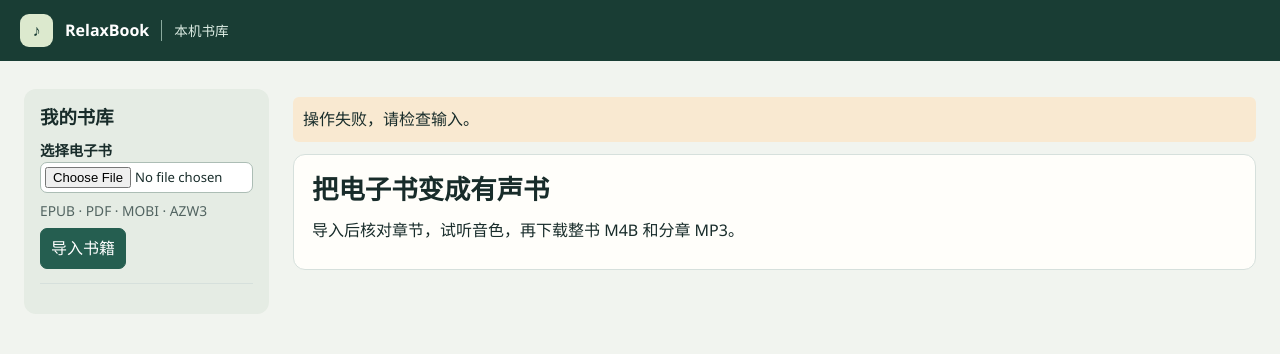
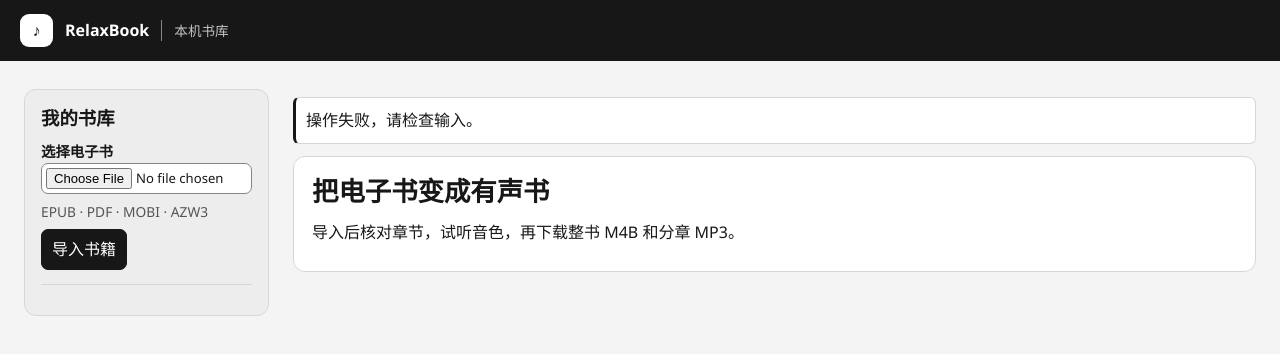
Before and after one commit to imluogd/relaxbook, a plain HTML site: page relaxbook/static/index.html in a window 1280 px wide. Drawn offline with Linux system fonts and the light colour scheme; no server answers.

Commit message:
Use a monochrome RelaxBook palette

```diff
--- a/relaxbook/static/index.html
+++ b/relaxbook/static/index.html
@@ -4,7 +4,7 @@
   <meta charset="utf-8">
   <meta name="viewport" content="width=device-width,initial-scale=1">
   <title>RelaxBook</title>
-  <link rel="stylesheet" href="/static/style.css">
+  <link rel="stylesheet" href="/static/style.css?v=2">
   <script src="/static/app.js" defer></script>
 </head>
 <body>
--- a/relaxbook/static/style.css
+++ b/relaxbook/static/style.css
@@ -1,30 +1,50 @@
 * { box-sizing: border-box; }
-:root { color-scheme: light; --ink: #182c2a; --muted: #526461; --line: #d6e0dc; --paper: #fffefa; --brand: #255e50; }
-body { margin: 0; font: 16px/1.55 "Segoe UI", "Microsoft YaHei", system-ui, sans-serif; color: var(--ink); background: #f1f4ef; }
-header { display: flex; align-items: center; gap: 12px; padding: 14px max(20px, calc((100% - 1250px)/2)); color: white; background: #193d34; }
-.mark { display: grid; place-items: center; color: #193d34; background: #dce9ce; border-radius: 9px; width: 33px; height: 33px; }
-.local { border-left: 1px solid #8aaa9e; padding-left: 12px; color: #deeee5; font-size: .85rem; }
+:root {
+  color-scheme: light;
+  --ink: #171717;
+  --muted: #555;
+  --canvas: #f4f4f4;
+  --paper: #fff;
+  --surface: #ededed;
+  --line: #d7d7d7;
+  --control-line: #858585;
+  --hover: #f0f0f0;
+  --selected: #e6e6e6;
+  --brand-hover: #373737;
+  --on-dark-muted: #c4c4c4;
+  accent-color: var(--ink);
+}
+body { margin: 0; font: 16px/1.55 "Segoe UI", "Microsoft YaHei", system-ui, sans-serif; color: var(--ink); background: var(--canvas); }
+header { display: flex; align-items: center; gap: 12px; padding: 14px max(20px, calc((100% - 1250px)/2)); color: var(--paper); background: var(--ink); }
+.mark { display: grid; place-items: center; color: var(--ink); background: var(--paper); border-radius: 9px; width: 33px; height: 33px; }
+.local { border-left: 1px solid var(--control-line); padding-left: 12px; color: var(--on-dark-muted); font-size: .85rem; }
 .shell { display: grid; grid-template-columns: 245px minmax(0,1fr); max-width: 1300px; gap: 24px; padding: 28px 24px; margin: auto; }
-aside { align-self:start; background: #e5ece4; padding: 16px; border-radius: 12px; }
+aside { align-self: start; background: var(--surface); border: 1px solid var(--line); padding: 16px; border-radius: 12px; }
 h1, h2, h3 { line-height: 1.25; margin: 0 0 12px; }
 h1 { font-size: 1.15rem; } h2 { font-size: 1.65rem; } h3 { font-size: 1.15rem; }
 p { margin: .5em 0; }
 form { padding-bottom: 14px; border-bottom: 1px solid var(--line); }
 label { display: block; font-size: .9rem; font-weight: 600; }
 input, select, textarea, button { font: inherit; color: inherit; }
-input:not([type=checkbox]), select, textarea, button, .download { border: 1px solid #acbdb5; border-radius: 7px; background: white; padding: 7px 10px; }
+input:not([type=checkbox]), select, textarea, button, .download { border: 1px solid var(--control-line); border-radius: 7px; background: var(--paper); padding: 7px 10px; }
 input:not([type=checkbox]), textarea { width: 100%; } input[type=file] { padding: 4px; font-size: .82rem; } textarea { resize: vertical; }
+:where(input, select, textarea, button, a, summary):focus-visible { outline: 2px solid var(--ink); outline-offset: 2px; }
 button, .download { cursor: pointer; text-align: left; }
 button:disabled { opacity: .55; cursor: default; }
-button:not(:disabled):hover, .download:hover { background: #e1eee5; }
-button[aria-current=true] { background: #d3e7d9; border-color: #547965; }
-button.primary, .download.primary { background: var(--brand); color: white; border-color: var(--brand); }
-button.primary:not(:disabled):hover, .download.primary:hover { background: #194c40; }
+button:not(:disabled):hover, .download:hover { background: var(--hover); }
+button[aria-current=true], button[aria-current=true]:not(:disabled):hover {
+  background: var(--selected);
+  border-color: var(--ink);
+  box-shadow: inset 3px 0 var(--ink);
+}
+button.primary, .download.primary { background: var(--ink); color: var(--paper); border-color: var(--ink); }
+button.primary:not(:disabled):hover, .download.primary:hover { background: var(--brand-hover); }
 .download { text-decoration: none; display: inline-block; }
 .muted { color: var(--muted); font-size: .86rem; }
 #library, #chapters { display: grid; align-content: start; gap: 6px; overflow: auto; }
 #library { margin-top: 14px; } #chapters { max-height: 395px; }
 #library button, #chapters button { overflow-wrap: anywhere; }
+#library button:focus-visible, #chapters button:focus-visible { outline-offset: -3px; }
 .card { background: var(--paper); border: 1px solid var(--line); border-radius: 12px; padding: 18px; margin: 12px 0; }
 .section-title { display: flex; flex-wrap: wrap; align-items: center; justify-content: space-between; gap: 8px; margin-bottom: 10px; }
 .section-title h3 { margin: 0; }
@@ -40,9 +60,16 @@ audio { width: min(100%, 360px); }
 .table-wrap { overflow-x: auto; }
 table { border-collapse: collapse; width: 100%; margin-top: 12px; font-size: .86rem; }
 th, td { text-align: left; vertical-align: top; padding: 8px; border-bottom: 1px solid var(--line); }
-th { background: #edf2e9; }
-td a { color: #145645; }
-#notice { background: #f9e9d1; padding: 10px; border-radius: 6px; overflow-wrap: anywhere; }
-#warnings { background: #fff9e9; }
+th { background: var(--surface); }
+td a { color: var(--ink); }
+#notice {
+  background: var(--paper);
+  border: 1px solid var(--line);
+  border-left: 3px solid var(--ink);
+  padding: 10px;
+  border-radius: 6px;
+  overflow-wrap: anywhere;
+}
+#warnings { background: var(--hover); border-left: 3px solid var(--muted); }
 @media (max-width: 790px) { .shell { grid-template-columns: 1fr; gap: 12px; padding: 14px; } }
 @media (max-width: 440px) { .columns { grid-template-columns: 1fr; } #chapters { max-height: 130px; } }
```
